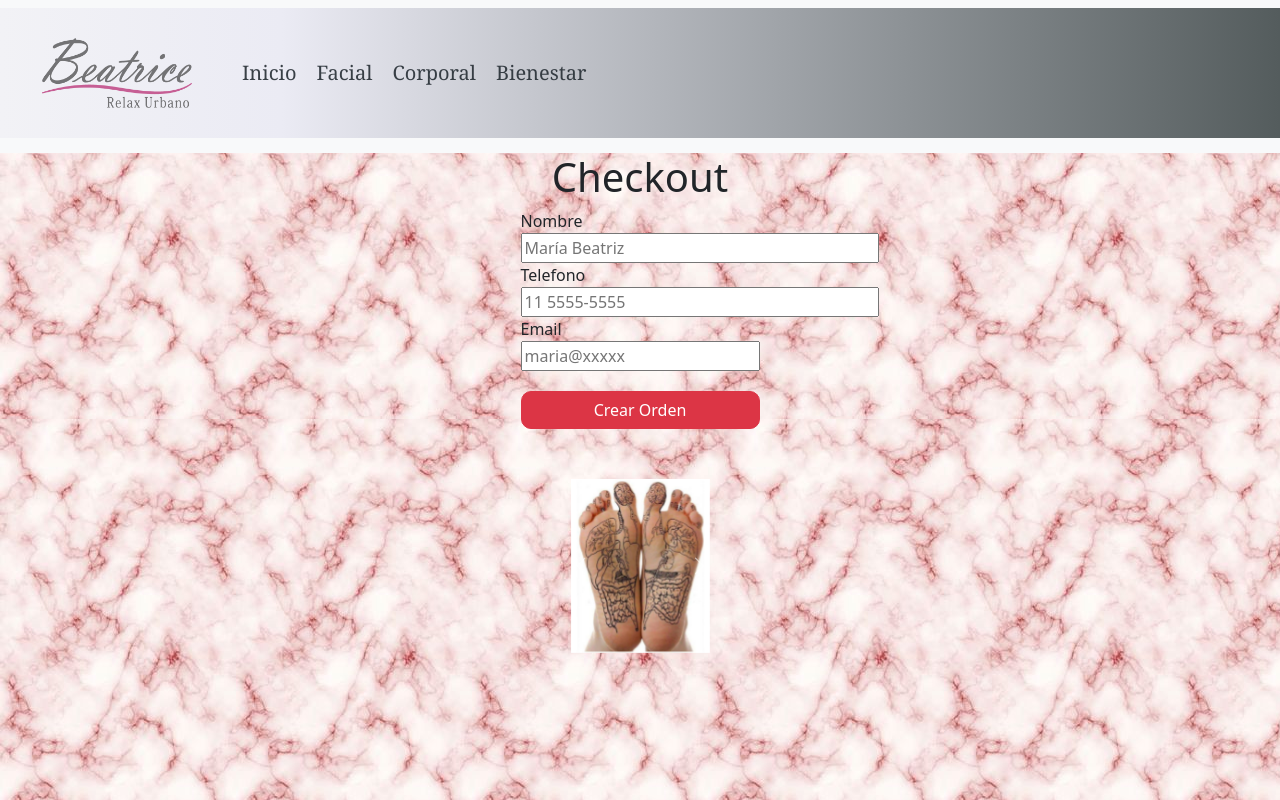
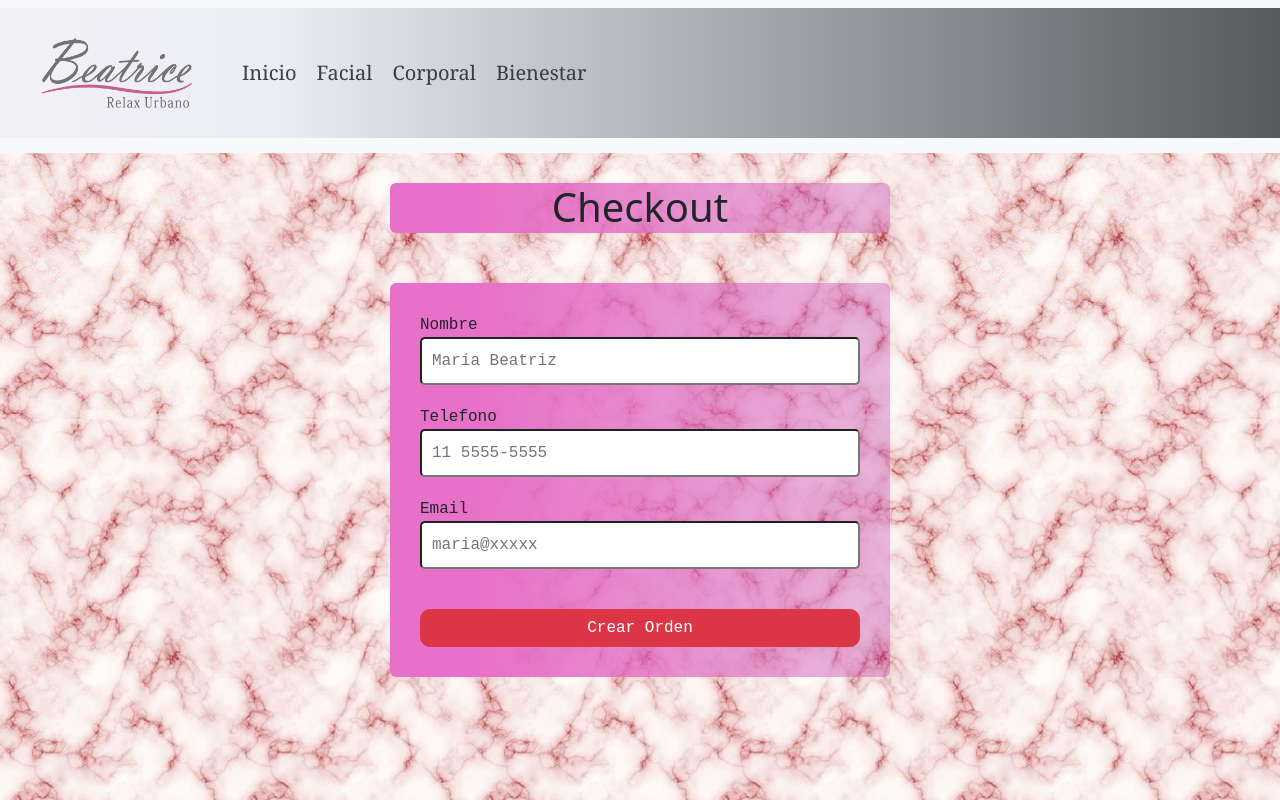
Before and after one commit to Pab2411/Comision_39640, a React (Create React App) app: page /checkout in a window 1280 px wide. Built offline with nearby package versions, Linux system fonts and the light colour scheme.

Commit message:
Modifico con css

```diff
--- a/src/Component/Cart/Cart.css
+++ b/src/Component/Cart/Cart.css
@@ -1,3 +1,9 @@
+* {
+    margin: 0;
+    padding: 0;
+    box-sizing: border-box;
+}
+
 .cartCaja {
     display: flex;
     flex-direction: row;
@@ -27,3 +33,8 @@
 .chekoutLink {
     text-decoration: none;
 }
+
+.noHayItems h1 {
+    padding: 40px;
+    font-size: 30px;
+}
--- a/src/Component/Cart/Cart.js
+++ b/src/Component/Cart/Cart.js
@@ -13,9 +13,9 @@ const Cart = () => {
 
     if (totalQuantity === 0) {
         return (
-            <div>
+            <div className='noHayItems'>
                 <h1>No hay Items en el carrito</h1>
-                <Link to='/' >Productos</Link>
+                <Link to='/' className="btn btn-light" >Ver todos los Productos</Link>
             </div>
         )
     }
--- /dev/null
+++ b/src/Component/Checkout/Checkout.css
@@ -0,0 +1,17 @@
+* {
+    margin: 0;
+    padding: 0;
+    box-sizing: border-box;
+}
+
+.checkoutText h1 {
+    width: 500px;
+    height: 50px;
+    margin: auto;
+    border-radius: 6px;
+    background: rgb(231, 113, 200);
+    background: linear-gradient(90deg, rgba(231, 113, 200, 1) 18%, rgba(191, 57, 171, 0.3479166855046778) 96%);
+    margin-top: 30px;
+
+    font-size: 40px;
+}
--- a/src/Component/Checkout/Checkout.js
+++ b/src/Component/Checkout/Checkout.js
@@ -4,6 +4,8 @@ import { Timestamp, addDoc, collection, documentId, where, writeBatch } from "fi
 import CheckoutForm from '../CheckoutForm/CheckoutForm'
 import { getDocs, query } from "firebase/firestore"
 import { db } from '../../services/firebase/firebaseConfig'
+import './Checkout.css'
+
 
 const Checkout = () => {
     const [loading, setLoading] = useState(false)
@@ -74,7 +76,7 @@ const Checkout = () => {
     }
 
     return (
-        <div>
+        <div className="checkoutText">
             <h1>Checkout</h1>
             <CheckoutForm onConfirm={createOrder} />
         </div>
--- a/src/Component/CheckoutForm/CheckoutForm.css
+++ b/src/Component/CheckoutForm/CheckoutForm.css
@@ -1,3 +1,9 @@
+* {
+    margin: 0;
+    padding: 0;
+    box-sizing: border-box;
+}
+
 .buttonCrearOrden {
     width: 100%;
     padding-top: 20p;
@@ -13,16 +19,31 @@
 
 .Input {
     text-transform: capitalize;
-    width: 150%;
+    width: 100%;
+    padding: 10px;
+    border-radius: 5px;
+    margin-bottom: 20px;
 }
 
-.ImputEmail {
+.InputEmail {
     text-transform: lowercase;
+    width: 100%;
+    padding: 10px;
+    border-radius: 5px;
+    margin-bottom: 20px;
 }
 
 .FormCheckout {
     display: flex;
     flex-direction: column;
+    width: 500px;
+    background: rgb(231, 113, 200);
+    background: linear-gradient(90deg, rgba(231, 113, 200, 1) 18%, rgba(191, 57, 171, 0.3479166855046778) 96%);
+    padding: 30px;
+    margin: auto;
+    margin-top: 50px;
+    border-radius: 6px;
+    font-family: 'Courier New', Courier, monospace;
 }
 
 .Label {
@@ -30,12 +51,3 @@
     flex-direction: column;
     align-items: flex-start;
 }
-
-.Carrusel {
-    width: 139px;
-    margin-top: 50px;
-}
-
-.carousel-item {
-    background-size: cover;
-}
--- a/src/Component/CheckoutForm/CheckoutForm.js
+++ b/src/Component/CheckoutForm/CheckoutForm.js
@@ -49,29 +49,6 @@ const CheckoutForm = ({ onConfirm }) => {
                 </div>
             </form>
 
-            <div className='Carrusel'>
-                <div id="carouselExample" class="carousel slide">
-                    <div class="carousel-inner">
-                        <div class="carousel-item active">
-                            <img src="./asset/ImgBienestar/1001.jpg" class="d-block w-100 img-fluid" alt="..." />
-                        </div>
-                        <div class="carousel-item">
-                            <img src="./asset/ImgCorporal/41.jpg" class="d-block w-100 img-fluid" alt="..." />
-                        </div>
-                        <div class="carousel-item">
-                            <img src="./asset/ImgFacial/16.jpg" class="d-block w-100 img-fluid" alt="..." />
-                        </div>
-                    </div>
-                    <button class="carousel-control-prev" type="button" data-bs-target="#carouselExample" data-bs-slide="prev">
-                        <span class="carousel-control-prev-icon" aria-hidden="true"></span>
-                        <span class="visually-hidden">Previous</span>
-                    </button>
-                    <button class="carousel-control-next" type="button" data-bs-target="#carouselExample" data-bs-slide="next">
-                        <span class="carousel-control-next-icon" aria-hidden="true"></span>
-                        <span class="visually-hidden">Next</span>
-                    </button>
-                </div>
-            </div>
 
         </div>
 
```
Also changed, not shown: 1 other file (tests, documents, lock files or other folders).
